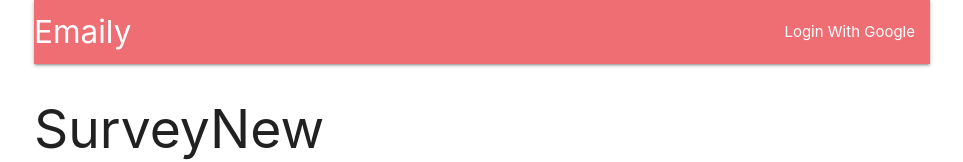
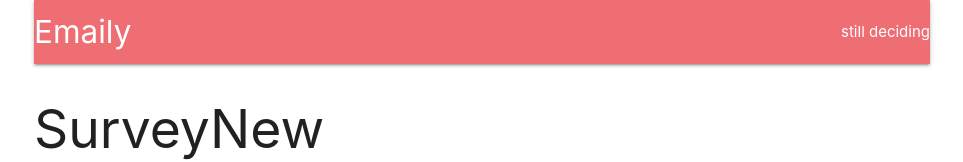
Before and after one commit to stephenbaiuoft/react-udemy, a React (Create React App) app in the folder client/: page /surveys/new in a window 1280 px wide. Shown: the top 162 px of the page, without its empty margins (158-1121 px from the left). Built offline with nearby package versions, Linux system fonts and the light colour scheme; no server answers.

Commit message:
Header with state changed 83

```diff
--- a/client/src/Components/Header.js
+++ b/client/src/Components/Header.js
@@ -1,4 +1,5 @@
 import React, {Component} from 'react';
+import {connect} from 'react-redux';
 
 // creates a react class component, so it extends a class Component
 // of course you can do a function component
@@ -6,6 +7,18 @@
 
 // this file imports some css library
 class Header extends Component {
+    renderContent() {
+        switch (this.props.auth) {
+            case null:
+                return 'still deciding';
+            case false:
+                return 'im not logged in';
+            default:
+                return 'logged in';
+        }
+
+    }
+
     render() {
         return (
             <nav>
@@ -15,7 +28,7 @@
                  </a>
                  <ul className="right">
                     <li>
-                        <a>Login With Google</a>
+                        {this.renderContent()}
                     </li>
                  </ul>
                 </div>
@@ -25,5 +38,10 @@
     }
 }
 
+function mapStateToProps(state) {
+    // auth is the state type
+    return {auth: state.auth};
+}
+
 // export default Header --> important or we can't import it lolll
-export default Header;
+export default connect(mapStateToProps)(Header);
--- a/client/src/actions/index.js
+++ b/client/src/actions/index.js
@@ -11,5 +11,5 @@
         // now the dispatch function can execute after the promise has returned
         const res = await axios.get('/api/current_user');
         // then we can dispatch the res
-        dispatch({type: FETCH_USER, payload: res});
+        dispatch({type: FETCH_USER, payload: res.data}); // only res.data which contains the info
     };
--- a/client/src/reducers/authReducer.js
+++ b/client/src/reducers/authReducer.js
@@ -2,11 +2,12 @@
 
 // named with authReducer to indicate this file is of functions
 // this is a pure reducer function --> dispatch sends to all reducer methods
-export default function(state= {}, action) {
+export default function(state= null, action) {
     console.log(action);
     switch(action.type) {
         case FETCH_USER:
             return action.payload || false;
+            // it was {type: FETCH_USER, payload: res.data}
         default:
             return state;
     }
--- a/client/src/reducers/index.js
+++ b/client/src/reducers/index.js
@@ -1,6 +1,8 @@
 import {combineReducers} from 'redux';
 import authReducer from './authReducer'; // default import
 
+// reducers that are tied to the store variable through
+// this combineReducers method
 export default combineReducers({
     auth: authReducer
 });
```
